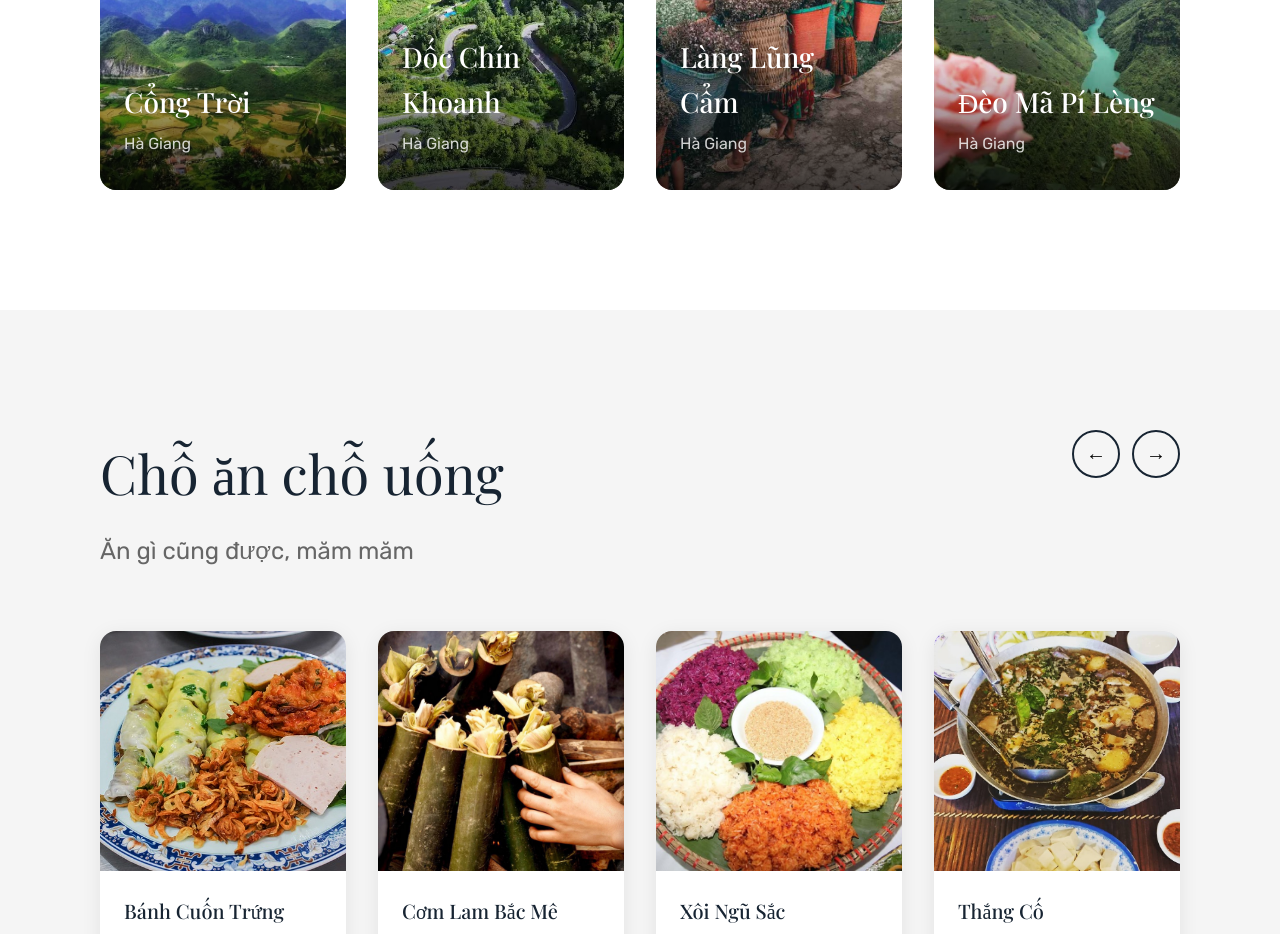
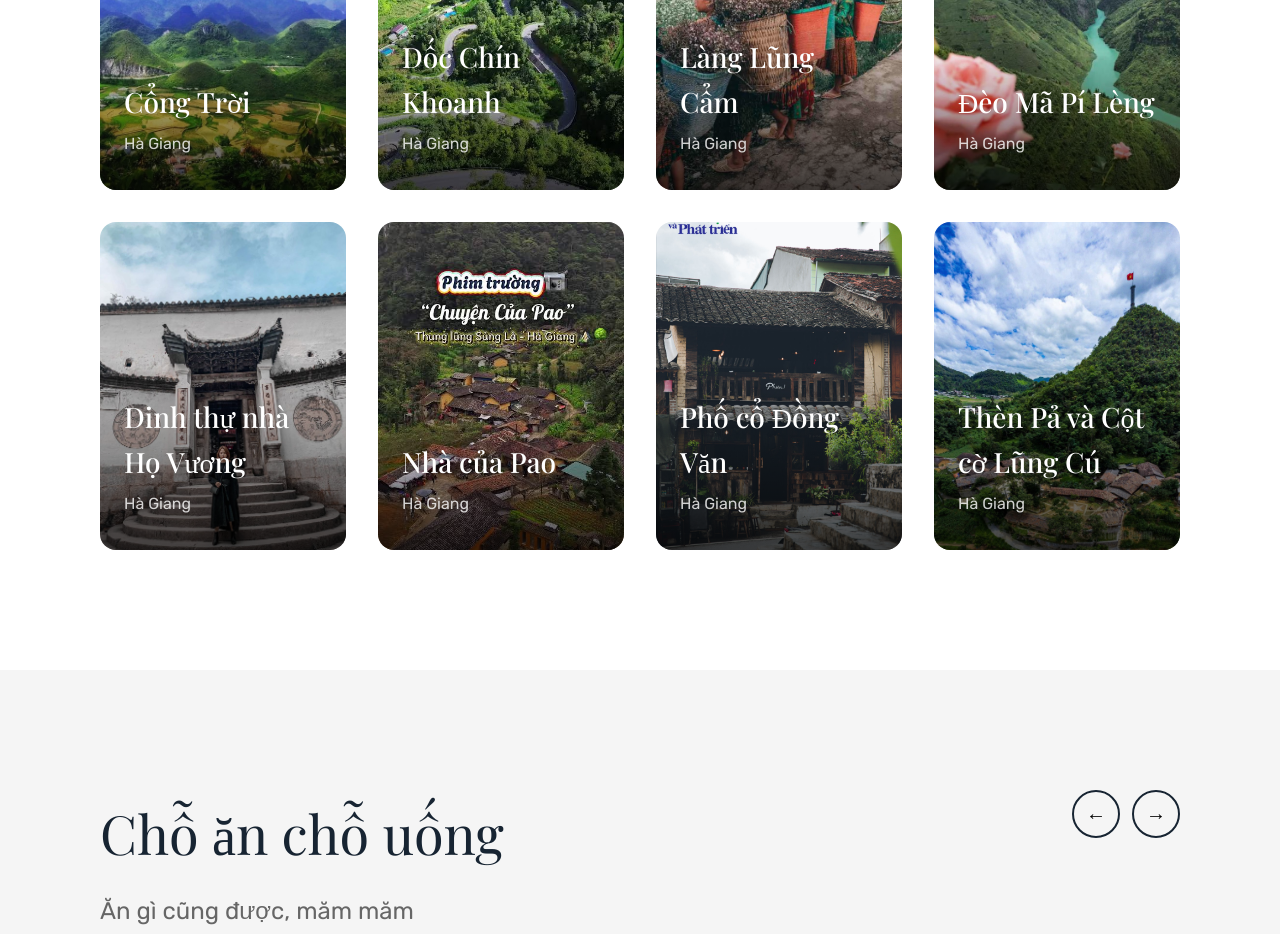
Before and after one commit to QuangPhamSTEAMforVietNam/gui-boi-chuyen-di-ha-giang, a website built with Vite: page index.html in a window 1280 px wide. Shown: the part 1259-2193 px from the top of the page. Built offline with nearby package versions, Linux system fonts and the light colour scheme.

Commit message:
Add 4 new destinations: Dinh thu Ho Vuong, Nha cua Pao, Pho co Dong Van, Then Pa Lung Cu

```diff
--- a/index.html
+++ b/index.html
@@ -85,6 +85,34 @@
           <img src="/assets/images/diadiem/4.jpg" alt="Đèo Mã Pí Lèng">
           <div class="destination-overlay">
             <h3>Đèo Mã Pí Lèng</h3>
+            <span>Hà Giang</span>
+          </div>
+        </div>
+        <div class="destination-card">
+          <img src="/assets/images/diadiem/5.jpeg" alt="Dinh thự nhà Họ Vương">
+          <div class="destination-overlay">
+            <h3>Dinh thự nhà Họ Vương</h3>
+            <span>Hà Giang</span>
+          </div>
+        </div>
+        <div class="destination-card">
+          <img src="/assets/images/diadiem/6.jfif" alt="Nhà của Pao">
+          <div class="destination-overlay">
+            <h3>Nhà của Pao</h3>
+            <span>Hà Giang</span>
+          </div>
+        </div>
+        <div class="destination-card">
+          <img src="/assets/images/diadiem/7.jpg" alt="Phố cổ Đồng Văn">
+          <div class="destination-overlay">
+            <h3>Phố cổ Đồng Văn</h3>
+            <span>Hà Giang</span>
+          </div>
+        </div>
+        <div class="destination-card">
+          <img src="/assets/images/diadiem/8.jpg" alt="Thèn Pả và Cột cờ Lũng Cú">
+          <div class="destination-overlay">
+            <h3>Thèn Pả và Cột cờ Lũng Cú</h3>
             <span>Hà Giang</span>
           </div>
         </div>
```
Also changed, not shown: assets/images/diadiem/5.jpeg (added), assets/images/diadiem/6.jfif (added), assets/images/diadiem/7.jpg (added), assets/images/diadiem/8.jpg (added).
